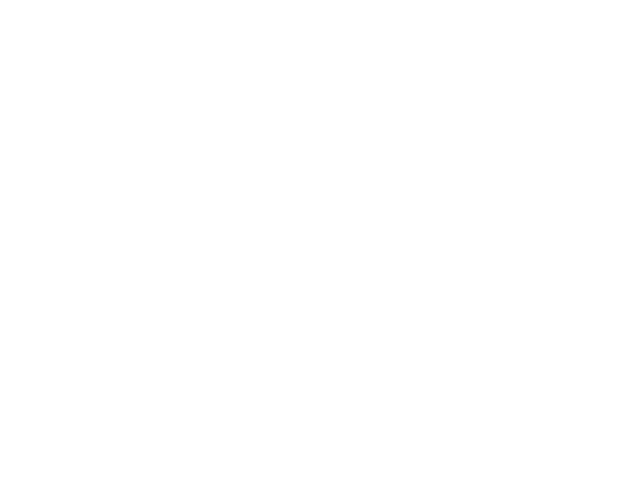
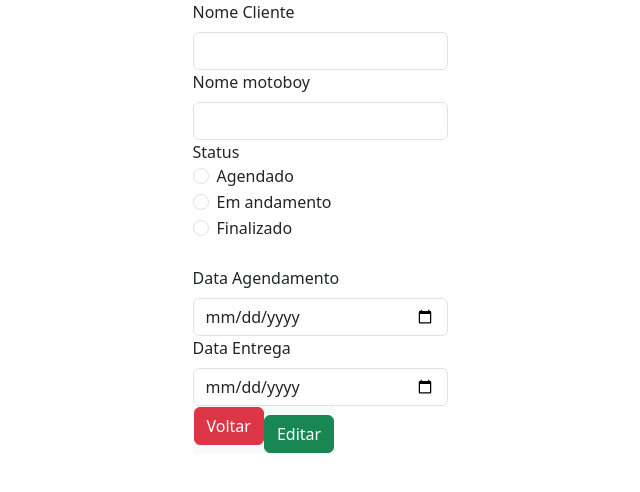
Before and after one commit to GiampaoloResendePereira/Projeto_TCC_Gabriel_Giampaolo_Gustavo_Vitor, a React (Create React App) app in the folder client/: page /editar_entregas in a window 1280 px wide. Before the commit this address had no page. Shown: the top 492 px of the page, without its empty margins (320-960 px from the left). Built offline with nearby package versions, Linux system fonts and the light colour scheme.

Commit message:
Subindo atualização com o json

```diff
--- a/client/package.json
+++ b/client/package.json
@@ -16,6 +16,7 @@
   },
   "scripts": {
     "start": "react-scripts start",
+    "backend": "json-server --watch db.json --port 5000",
     "build": "react-scripts build",
     "test": "react-scripts test",
     "eject": "react-scripts eject"
--- a/client/src/App.jsx
+++ b/client/src/App.jsx
@@ -1,5 +1,6 @@
 
 import CalculoFrete from './components/pages/CalculoFrete';
+import EditEntregas from './components/pages/EditEntregas';
 import GerenciamentoEntregas from './components/pages/GerenciamentoEntregas';
 import Home from './components/pages/Home'
 import {BrowserRouter as Router, Routes, Route} from 'react-router-dom';
@@ -13,6 +14,7 @@ function App() {
         <Route path ='/' element={<Home/>}/>
         <Route path ='/gerenciamento_entregas' element={<GerenciamentoEntregas/>}/>
         <Route path ='/calculo_frete' element={<CalculoFrete/>}/>
+        <Route path ='/editar_entregas' element={<EditEntregas/>}/>
       </Routes>
     </Router>
   );
--- /dev/null
+++ b/client/src/components/pages/EditEntregas.jsx
@@ -0,0 +1,54 @@
+import { useState } from "react"
+import React from 'react'
+
+function cadastrar({}){
+    const [entre, setEntreg] = useState([])
+
+    fetch("http://localhost:5000/entregas",{
+        method:"GET",
+        headers: {
+            'Content-Type': 'apllication/json'
+        }
+    })
+
+}
+
+function EditEntregas() {
+    return (
+        <div className='container'>
+            <div className="container justify-content-center col-sm-12 col-md-6 col-lg-3">
+                <form>
+                    <label className="form-label" for >Nome Cliente</label>
+                    <input className="form-control" type="text" ></input>
+                    <label className="form-label">Nome motoboy</label>
+                    <input className="form-control" type="text"></input>
+                    <div className="status">Status<br />
+                        <div className="form-check form-check-inline">
+                            <input className="form-check-input" type="radio" name="inlineRadioOptions" id="inlineRadio1" value="option1"></input>
+                            <label className="form-check-label" for="inlineRadio1">Agendado</label>
+                        </div>
+                        <div className="form-check form-check-inline">
+                            <input className="form-check-input" type="radio" name="inlineRadioOptions" id="inlineRadio2" value="option2"></input>
+                            <label className="form-check-label" for="inlineRadio2">Em andamento</label>
+                        </div>
+                        <div className="form-check form-check-inline">
+                            <input className="form-check-input" type="radio" name="inlineRadioOptions" id="inlineRadio3" value="opition3" ></input>
+                            <label className="form-check-label" for="inlineRadio2">Finalizado</label>
+                        </div>
+                    </div>
+                    <br />
+                    <label className="form-label" for >Data Agendamento</label>
+                    <input className="form-control" type="date"></input>
+                    <label className="form-label" for >Data Entrega</label>
+                    <input className="form-control" type="date"></input>
+                    <td class="bg-light">
+                        <a class="btn btn-danger mt2" href="/gerenciamento_entregas">Voltar</a>
+                        <button class="btn btn-success mt-2 float-end" type='submit'>Editar</button>
+                    </td>
+                </form>
+            </div>
+        </div>
+    )
+}
+
+export default EditEntregas
--- a/client/src/components/pages/GerenciamentoEntregas.jsx
+++ b/client/src/components/pages/GerenciamentoEntregas.jsx
@@ -6,12 +6,13 @@ function Gerenciamento_entregas() {
   return (
 
     <>
-    <NavBarAdmin/>
+      <NavBarAdmin />
 
       <div className='LayoutEntregas'>
         <div className='form-select'>
+          <div>Filtro de pesquisa
+            <form action="">
               <div>Status
-          <form action="">
                 <input type="radio" id='option1' name='group1' value='Option1' />
                 <label for='option1'>Todos</label>
                 <input type="radio" id='option2' name='group1' value='Option1' />
@@ -20,12 +21,13 @@ function Gerenciamento_entregas() {
                 <label for='option3'>Em andamento</label>
                 <input type='radio' id='option4' name='group1' value='Option1' />
                 <label for='option4'>Finalizados</label>
+              </div>
             </form>
             {/* <div className='date'> */}
           </div>
         </div>
         <div>
-        <div className= 'container'>
+          <div className='container'>
             <div className='blackTable' >
               <table className='tituloPesquisa'>
                 <thead>
@@ -35,6 +37,9 @@ function Gerenciamento_entregas() {
                   <span>Status</span>
                   <span>Data Agendada</span>
                   <span>Data Entrega</span>
+                  <span class ="bg-light">
+                    <a class="btn btn-warning" href='/editar_entregas'>Editar</a>
+                  </span>
                 </thead>
               </table>
             </div>
```
Also changed, not shown: client/db.json (line endings or trailing spaces). Lines whose indentation alone changed are shown as unchanged.
